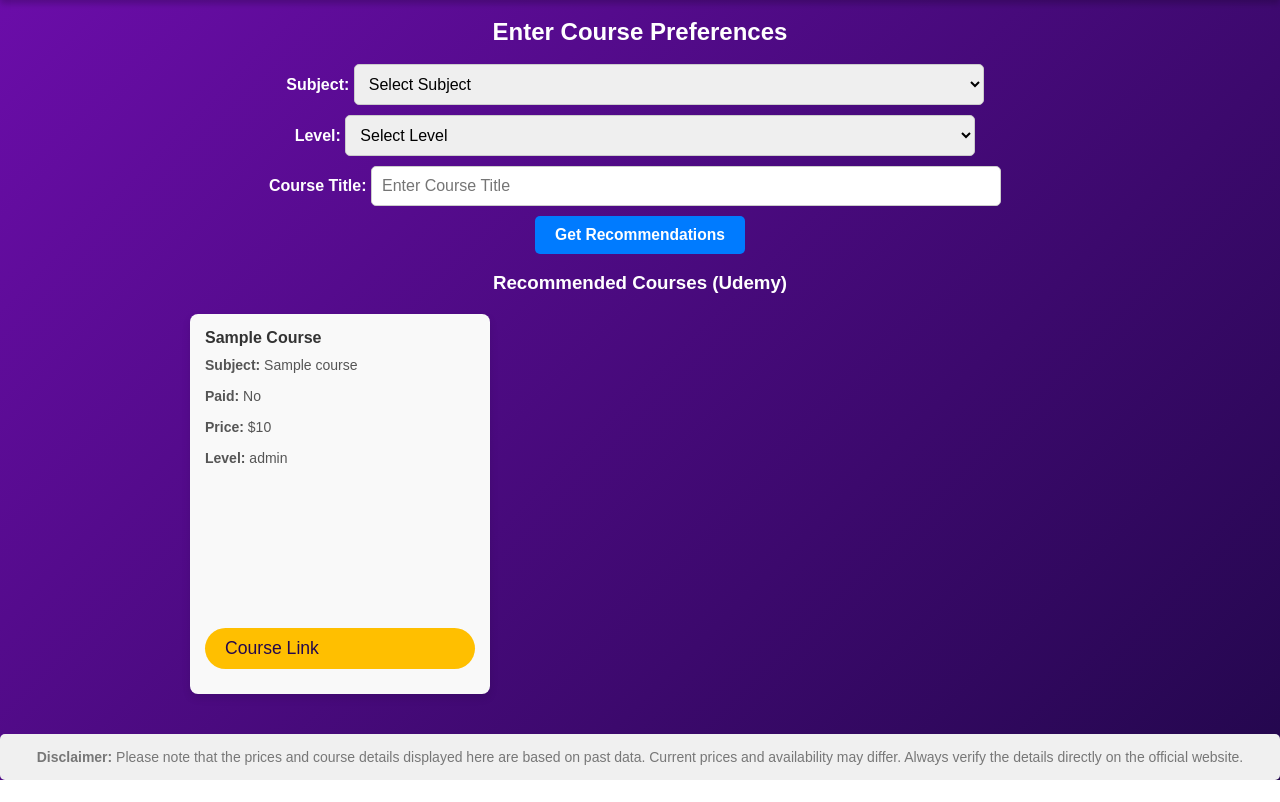
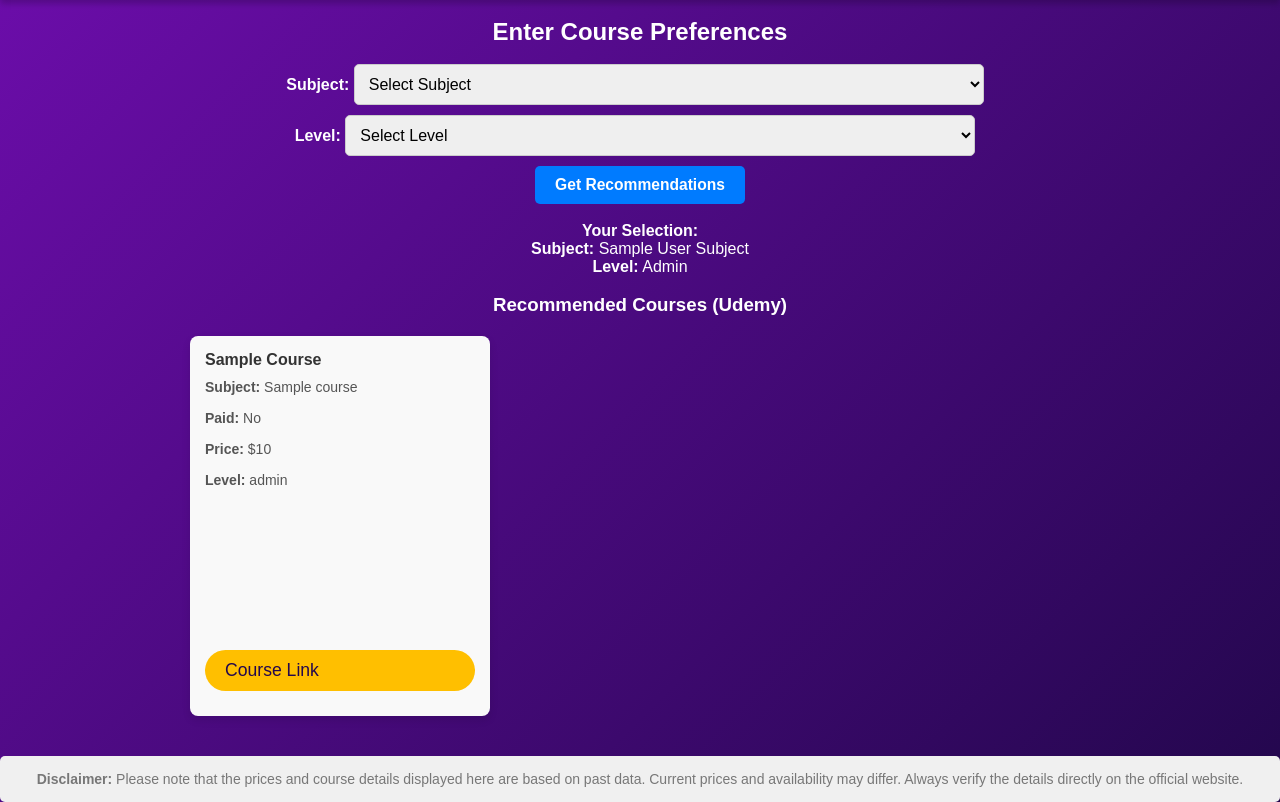
Before and after one commit to Prayesh13/LMS, a Flask app: template templates/udemy_recommendation.html in a window 1280 px wide. Shown: the part 94-896 px from the top of the page. Before the commit the page ends 874 px from the top, so only its background shows below. Run offline with Flask 3, Linux system fonts and the light colour scheme; the template is opened without the code that fills it: most values are stand-ins (such as "Sample title", 1, 10 or a date in 2020).

Commit message:
Updated the Udemy course recommendation system and use the collaborative filtering method for recommendation system

```diff
--- a/app.py
+++ b/app.py
@@ -1,6 +1,6 @@
 from flask import Flask, render_template, request
 from recommendation_skills_coursera import recommend_courses_pipeline
-from recomm_udemy import hybrid_recommendation
+from recomm_udemy import get_recommendations
 
 app = Flask(__name__)
 
@@ -47,13 +47,12 @@ def udemy_recommendation():
 
     if request.method == 'POST':
         # Get user inputs from form
-        user_query = request.form.get('course_title')
-        user_subject = request.form.get('subject')
-        user_level = request.form.get('level')
+        user_subject = request.form.get('subject', "").strip()
+        user_level = request.form.get('level', "").strip()
 
-        if user_query and user_subject and user_level:
-            # Assuming `recommend_udemy_courses` is a function that returns recommended courses based on the input
-            recommended_courses = hybrid_recommendation(user_query, user_subject, user_level, top_n=6)
+        # Ensure at least subject and level are provided
+        if user_subject and user_level:
+            recommended_courses = get_recommendations(subject=user_subject, level=user_level, top_n=6)
 
     return render_template('udemy_recommendation.html',
                            courses=recommended_courses,
--- a/templates/udemy_recommendation.html
+++ b/templates/udemy_recommendation.html
@@ -11,30 +11,32 @@
             <!-- Subject Dropdown -->
             <label for="subject"><b>Subject:</b></label>
             <select name="subject" id="subject" required>
-                <option value="">Select Subject</option>
-                <option value="business finance">Business Finance</option>
-                <option value="graphic design">Graphic Design</option>
-                <option value="musical instruments">Musical Instruments</option>
-                <option value="web development">Web Development</option>
+                <option value="" {% if user_subject == "" %}selected{% endif %}>Select Subject</option>
+                <option value="business finance" {% if user_subject == "business finance" %}selected{% endif %}>Business Finance</option>
+                <option value="graphic design" {% if user_subject == "graphic design" %}selected{% endif %}>Graphic Design</option>
+                <option value="musical instruments" {% if user_subject == "musical instruments" %}selected{% endif %}>Musical Instruments</option>
+                <option value="web development" {% if user_subject == "web development" %}selected{% endif %}>Web Development</option>
             </select>
 
             <!-- Level Dropdown --><br>
             <label for="level"><b>Level:</b></label>
             <select name="level" id="level" required>
-                <option value="">Select Level</option>
-                <option value="all levels">All Levels</option>
-                <option value="intermediate level">Intermediate Level</option>
-                <option value="beginner level">Beginner Level</option>
-                <option value="expert level">Expert Level</option>
+                <option value="" {% if user_level == "" %}selected{% endif %}>Select Level</option>
+                <option value="all levels" {% if user_level == "all levels" %}selected{% endif %}>All Levels</option>
+                <option value="intermediate level" {% if user_level == "intermediate level" %}selected{% endif %}>Intermediate Level</option>
+                <option value="beginner level" {% if user_level == "beginner level" %}selected{% endif %}>Beginner Level</option>
+                <option value="expert level" {% if user_level == "expert level" %}selected{% endif %}>Expert Level</option>
             </select>
-
-            <!-- Course Title Input --><br>
-            <label for="course_title"><b>Course Title:</b></label>
-            <input type="text" name="course_title" id="course_title" placeholder="Enter Course Title"
-                   value="{{ request.form['course_title'] if request.method == 'POST' else '' }}" required>
 
             <button type="submit"><h3>Get Recommendations</h3></button>
         </form>
+
+        <br>
+        {% if user_subject or user_level %}
+            <h4>Your Selection:</h4>
+            <p><strong>Subject:</strong> {{ user_subject | title }}</p>
+            <p><strong>Level:</strong> {{ user_level | title }}</p>
+        {% endif %}
 
         <br>
         {% if courses is not none %}
```
Also changed, not shown: recomm_udemy.py (+17 -84 lines).
